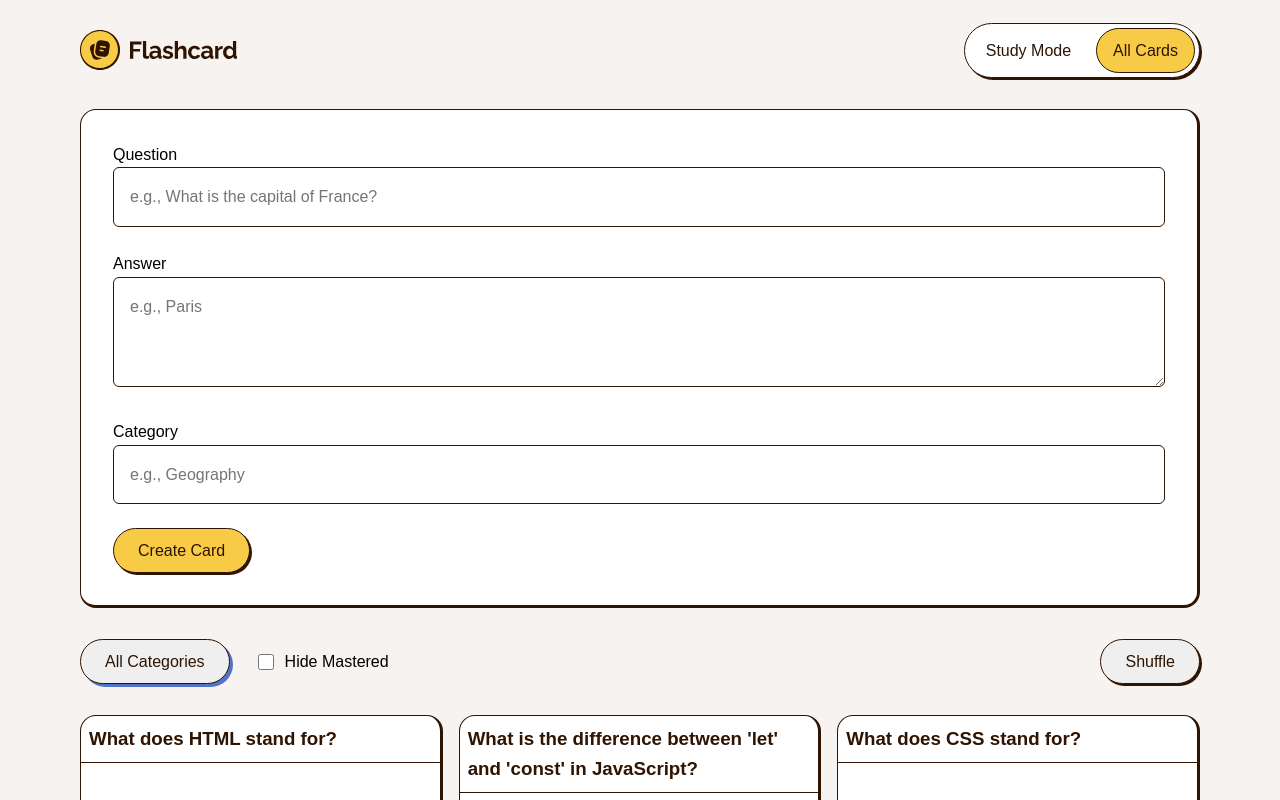
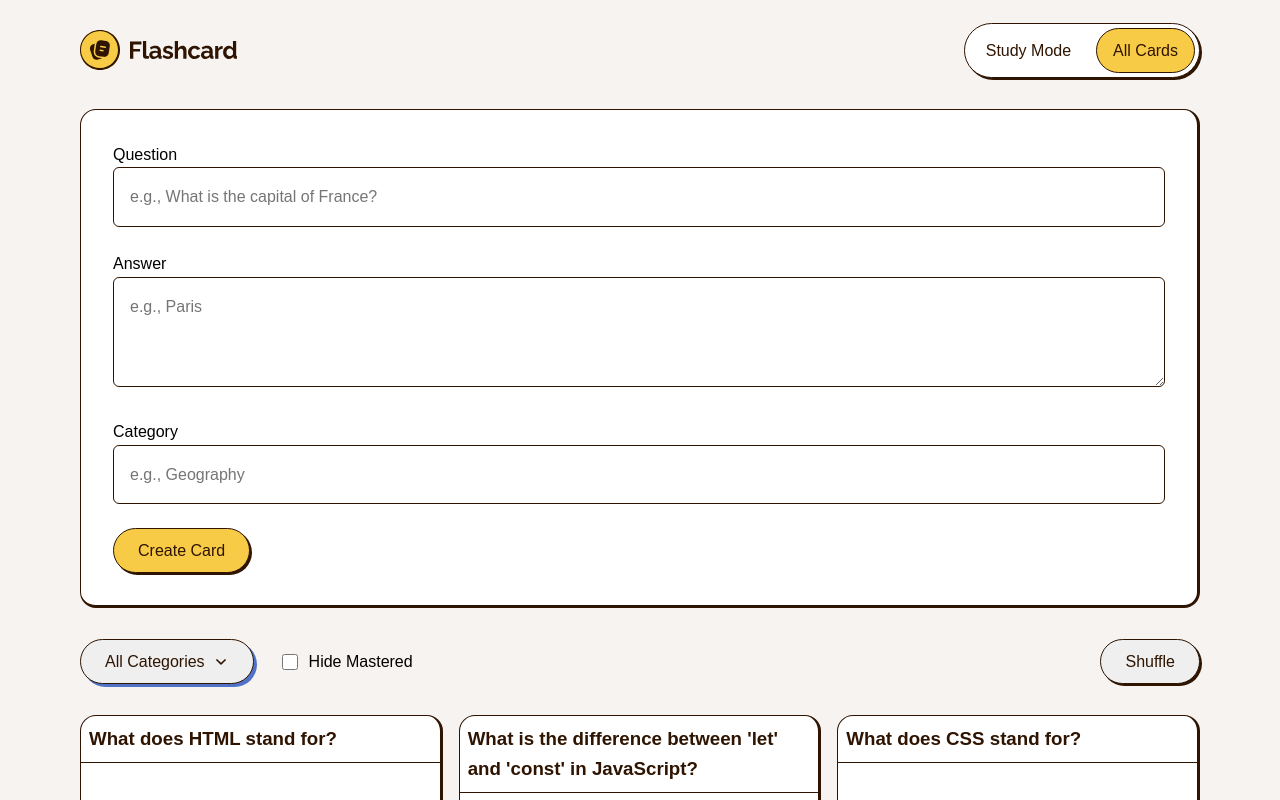
Before and after one commit to jkaps9/flashcard-app, a React (Vite) app: page / in a window 1280 px wide. Shown: the top 800 px of the page. Built offline with nearby package versions, Linux system fonts and the light colour scheme; a web font is replaced by a local one.

Commit message:
add dropdown icon to category filter button

```diff
--- a/src/components/DropdownList.jsx
+++ b/src/components/DropdownList.jsx
@@ -1,5 +1,6 @@
 import { useState, useEffect, useRef } from "react";
 import styles from "./DropdownList.module.css";
+import ChevronDown from "../assets/icons/icon-chevron-down.svg";
 
 export default function DropdownList({
   listItems,
@@ -76,6 +77,7 @@ export default function DropdownList({
         onKeyDown={handleButtonKeyDown}
       >
         All Categories
+        <img src={ChevronDown} alt="" aria-hidden="true"></img>
       </button>
       {isOpen && (
         <fieldset ref={menuRef} className={styles.dropdownList}>
```
